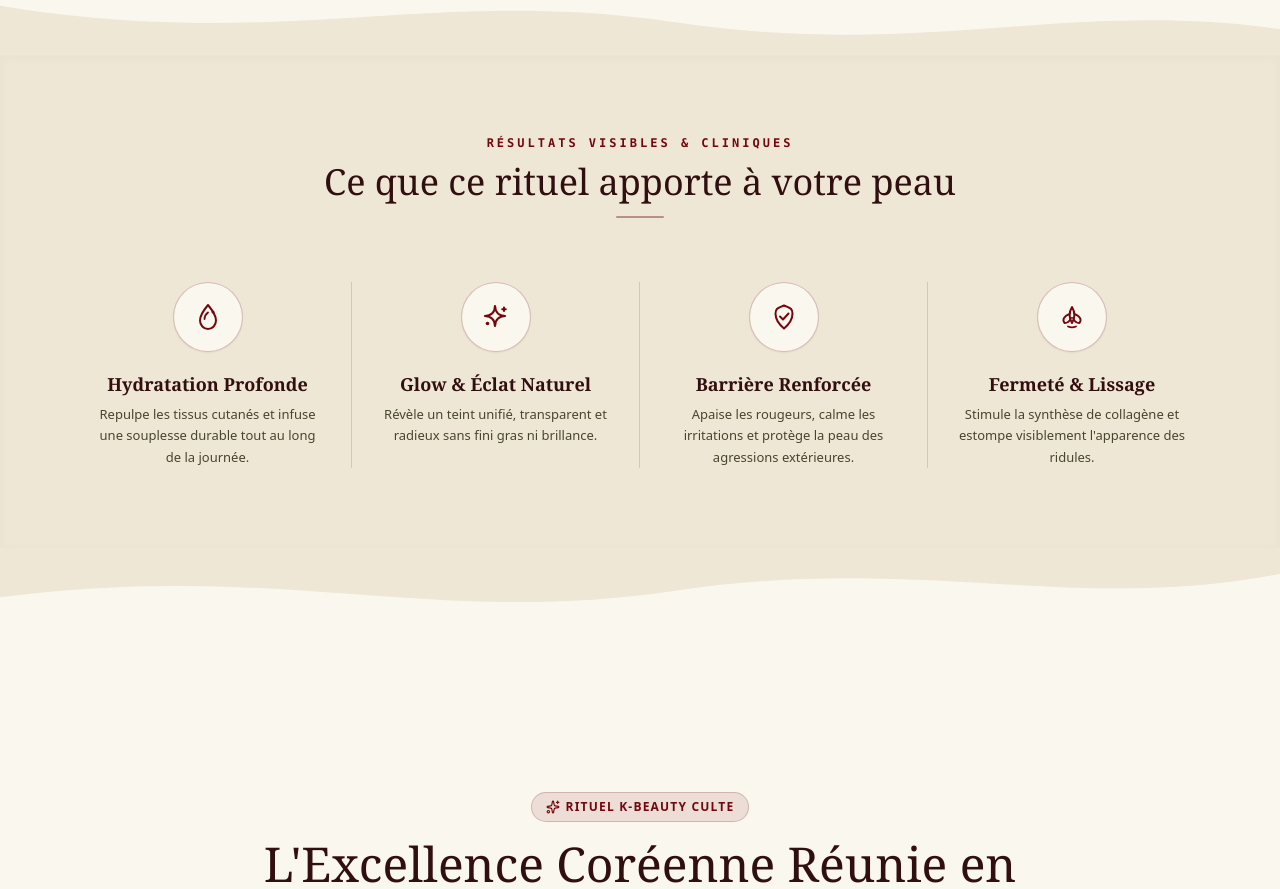
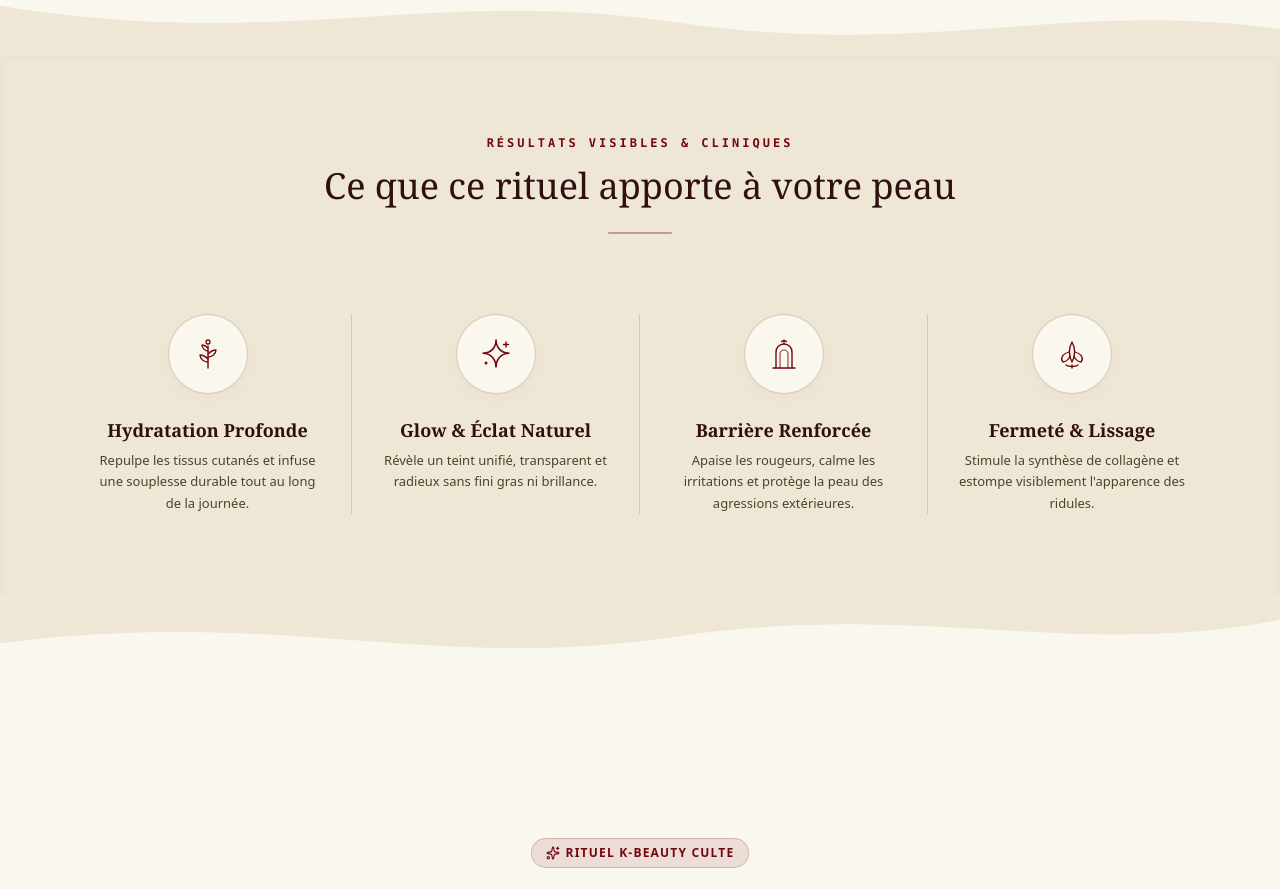
Before and after one commit to belmlikikram7-dev/les-packs, a Next.js app in the folder landing-page-2/: page / in a window 1280 px wide. Shown: the part 1000-1889 px from the top of the page. Built offline with nearby package versions, Linux system fonts and the light colour scheme.

Commit message:
Lower divider line and introduce luxury editorial botanical line icons

```diff
--- a/landing-page-2/components/PackIntro.tsx
+++ b/landing-page-2/components/PackIntro.tsx
@@ -2,89 +2,68 @@
 
 import React from "react";
 
-// Professional & Cute K-Beauty Icons with refined curves and sparkles
-// 1. Cute Dewdrop with little sparkle for Deep Hydration
-function CuteHydrationIcon({ className = "w-7 h-7" }: { className?: string }) {
+// Minimalist, high-end Korean beauty & botanical line-art icons (inspired by luxury editorial skincare & the reference image)
+// 1. Botanical Ginkgo / Dew Leaf for Deep Hydration
+function EditorialHydrationIcon({ className = "w-9 h-9" }: { className?: string }) {
   return (
-    <svg className={className} viewBox="0 0 32 32" fill="none" stroke="currentColor" strokeLinecap="round" strokeLinejoin="round">
-      {/* Plump, cute water droplet */}
-      <path
-        d="M16 4 C16 4 8 13.5 8 19.5 C8 24.2 11.6 28 16 28 C20.4 28 24 24.2 24 19.5 C24 13.5 16 4 16 4 Z"
-        strokeWidth="2"
-      />
-      {/* Cute inner moisture shine curve */}
-      <path
-        d="M12.5 18 C12.5 15.5 14 13 16 11.5"
-        strokeWidth="1.8"
-        strokeLinecap="round"
-      />
-      {/* Tiny companion sparkle drop */}
-      <circle cx="21" cy="11" r="1.5" fill="currentColor" stroke="none" />
+    <svg className={className} viewBox="0 0 40 40" fill="none" stroke="currentColor" strokeLinecap="round" strokeLinejoin="round">
+      {/* Delicate botanical leaf branch */}
+      <path d="M20 34V12" strokeWidth="1.4" />
+      <path d="M20 28C16 28 12 25 12 21C15 21 18 23 20 25" strokeWidth="1.3" />
+      <path d="M20 23C24 23 28 20 28 16C25 16 22 18 20 20" strokeWidth="1.3" />
+      <path d="M20 17C17 17 14 14 14 11C16.5 11 18.5 12.5 20 14" strokeWidth="1.3" />
+      {/* Top micro dewdrop */}
+      <circle cx="20" cy="8" r="2" strokeWidth="1.3" />
     </svg>
   );
 }
 
-// 2. Cute Glass-Skin 4-Point Star Sparkle (matching user's uploaded reference exactly)
-function CuteGlowIcon({ className = "w-7 h-7" }: { className?: string }) {
+// 2. High-End Sparkle & Radiance (Luxury 4-Point Star + Accent Twinkle matching the reference image)
+function EditorialGlowIcon({ className = "w-9 h-9" }: { className?: string }) {
   return (
-    <svg className={className} viewBox="0 0 32 32" fill="none" stroke="currentColor" strokeLinecap="round" strokeLinejoin="round">
-      {/* Rounded 4-point organic star */}
+    <svg className={className} viewBox="0 0 40 40" fill="none" stroke="currentColor" strokeLinecap="round" strokeLinejoin="round">
+      {/* Center 4-point organic radiant star */}
       <path
-        d="M15 5 C15.2 11 11 14.8 5 15 C11 15.2 14.8 19 15 25 C15.2 19 19 15.2 25 15 C19 14.8 15.2 11 15 5 Z"
-        strokeWidth="2.2"
+        d="M20 6C20.2 13.5 15 19 7 19.2C15 19.4 19.8 25 20 33C20.2 25 25 19.4 33 19.2C25 19 20.2 13.5 20 6Z"
+        strokeWidth="1.6"
       />
-      {/* Cute tiny top-right star twinkle (+) */}
-      <path d="M24 6.5 V10 M22.2 8.25 H25.8" strokeWidth="2" strokeLinecap="round" />
-      {/* Cute tiny bottom-left soft sparkle dot */}
-      <circle cx="7.5" cy="22.5" r="1.8" fill="currentColor" stroke="none" />
+      {/* Top right delicate secondary twinkle */}
+      <path d="M30 8V13M27.5 10.5H32.5" strokeWidth="1.4" />
+      {/* Subtle bottom left pearl dot */}
+      <circle cx="10" cy="29" r="1.5" fill="currentColor" stroke="none" />
     </svg>
   );
 }
 
-// 3. Cute Protective Heart-Shield / Barrier Protection
-function CuteBarrierIcon({ className = "w-7 h-7" }: { className?: string }) {
+// 3. Hanbang Arch / Protective Pavilion Shield (matching the architectural/natural arches in the reference)
+function EditorialBarrierIcon({ className = "w-9 h-9" }: { className?: string }) {
   return (
-    <svg className={className} viewBox="0 0 32 32" fill="none" stroke="currentColor" strokeLinecap="round" strokeLinejoin="round">
-      {/* Smooth rounded shield */}
-      <path
-        d="M16 4.5 C21.5 7 24.5 7 24.5 12.5 C24.5 19.5 19 25 16 27.5 C13 25 7.5 19.5 7.5 12.5 C7.5 7 10.5 7 16 4.5 Z"
-        strokeWidth="2"
-      />
-      {/* Gentle protective checkmark with soft dot */}
-      <path
-        d="M12 15.5 L15 18.5 L20.5 12.5"
-        strokeWidth="2"
-        strokeLinecap="round"
-      />
+    <svg className={className} viewBox="0 0 40 40" fill="none" stroke="currentColor" strokeLinecap="round" strokeLinejoin="round">
+      {/* Elegant Korean archway */}
+      <path d="M12 34V18C12 13.5 15.5 10 20 10C24.5 10 28 13.5 28 18V34" strokeWidth="1.4" />
+      {/* Inner slender arch */}
+      <path d="M16 34V20C16 17.8 17.8 16 20 16C22.2 16 24 17.8 24 20V34" strokeWidth="1.2" opacity="0.75" />
+      {/* Top botanical finial / protective blossom */}
+      <path d="M20 6V10M17.5 7.5C18.5 6.5 21.5 6.5 22.5 7.5" strokeWidth="1.3" />
+      {/* Base baseline */}
+      <path d="M9 34H31" strokeWidth="1.4" />
     </svg>
   );
 }
 
-// 4. Cute Collagen Lotus Blossom / Firmness & Rejuvenation
-function CuteFirmnessIcon({ className = "w-7 h-7" }: { className?: string }) {
+// 4. Korean Lotus / Collagen Rebirth Blossom
+function EditorialFirmnessIcon({ className = "w-9 h-9" }: { className?: string }) {
   return (
-    <svg className={className} viewBox="0 0 32 32" fill="none" stroke="currentColor" strokeLinecap="round" strokeLinejoin="round">
-      {/* Center upright petal */}
-      <path
-        d="M16 6 C13 11 13 17 16 22 C19 17 19 11 16 6 Z"
-        strokeWidth="2"
-      />
-      {/* Left blooming petal */}
-      <path
-        d="M13.5 13 C8 15 6 18.5 8.5 22 C11.5 22 14 19.5 15 17"
-        strokeWidth="1.9"
-      />
-      {/* Right blooming petal */}
-      <path
-        d="M18.5 13 C24 15 26 18.5 23.5 22 C20.5 22 18 19.5 17 17"
-        strokeWidth="1.9"
-      />
-      {/* Cute base support curve */}
-      <path
-        d="M12 25.5 C14.5 26.5 17.5 26.5 20 25.5"
-        strokeWidth="1.8"
-        strokeLinecap="round"
-      />
+    <svg className={className} viewBox="0 0 40 40" fill="none" stroke="currentColor" strokeLinecap="round" strokeLinejoin="round">
+      {/* Central petal */}
+      <path d="M20 8C16.5 14 16.5 22 20 28C23.5 22 23.5 14 20 8Z" strokeWidth="1.4" />
+      {/* Left side blooming petal */}
+      <path d="M17 18C10 20 8 25 11 28C14 28 17 25 18 22" strokeWidth="1.3" />
+      {/* Right side blooming petal */}
+      <path d="M23 18C30 20 32 25 29 28C26 28 23 25 22 22" strokeWidth="1.3" />
+      {/* Base pedestal cup */}
+      <path d="M14 31C17 33 23 33 26 31" strokeWidth="1.4" />
+      <path d="M20 31V34" strokeWidth="1.4" />
     </svg>
   );
 }
@@ -92,22 +71,22 @@
 export default function PackIntro() {
   const results = [
     {
-      icon: CuteHydrationIcon,
+      icon: EditorialHydrationIcon,
       title: "Hydratation Profonde",
       desc: "Repulpe les tissus cutanés et infuse une souplesse durable tout au long de la journée.",
     },
     {
-      icon: CuteGlowIcon,
+      icon: EditorialGlowIcon,
       title: "Glow & Éclat Naturel",
       desc: "Révèle un teint unifié, transparent et radieux sans fini gras ni brillance.",
     },
     {
-      icon: CuteBarrierIcon,
+      icon: EditorialBarrierIcon,
       title: "Barrière Renforcée",
       desc: "Apaise les rougeurs, calme les irritations et protège la peau des agressions extérieures.",
     },
     {
-      icon: CuteFirmnessIcon,
+      icon: EditorialFirmnessIcon,
       title: "Fermeté & Lissage",
       desc: "Stimule la synthèse de collagène et estompe visiblement l'apparence des ridules.",
     },
@@ -136,19 +115,20 @@
       <div className="bg-[#EFE7D5] py-14 sm:py-20 px-4 sm:px-6 lg:px-8 relative shadow-[inset_0_2px_12px_rgba(49,15,16,0.03)]">
         <div className="max-w-6xl mx-auto">
 
-          {/* Subtle Category Eyebrow & Main Title */}
-          <div className="text-center max-w-2xl mx-auto mb-14 sm:mb-16">
-            <span className="font-mono text-[11px] sm:text-xs uppercase font-bold tracking-[0.25em] text-[#74070D] block mb-2">
+          {/* Subtle Category Eyebrow & Main Title with LOWERED DIVIDER LINE */}
+          <div className="text-center max-w-2xl mx-auto mb-16 sm:mb-20">
+            <span className="font-mono text-[11px] sm:text-xs uppercase font-bold tracking-[0.25em] text-[#74070D] block mb-3">
               Résultats Visibles & Cliniques
             </span>
-            <h2 className="font-serif text-2xl sm:text-3xl md:text-4xl font-normal text-[#310F10] leading-tight mb-3">
+            <h2 className="font-serif text-2xl sm:text-3xl md:text-4xl font-normal text-[#310F10] leading-tight mb-6">
               Ce que ce rituel apporte à votre peau
             </h2>
-            <div className="w-12 h-0.5 bg-[#74070D]/40 mx-auto rounded-full mt-3" />
+            {/* Lowered line: mt-6 with delicate styling */}
+            <div className="w-16 h-[2px] bg-[#74070D]/35 mx-auto rounded-full mt-6" />
           </div>
 
           {/* 4 Pillars in a Flowing Row with Refined Separators (exact style from reference image) */}
-          <div className="grid grid-cols-1 sm:grid-cols-2 lg:grid-cols-4 gap-8 lg:gap-0 lg:divide-x lg:divide-[#74070D]/15">
+          <div className="grid grid-cols-1 sm:grid-cols-2 lg:grid-cols-4 gap-10 lg:gap-0 lg:divide-x lg:divide-[#74070D]/15">
             {results.map((item, idx) => {
               const Icon = item.icon;
               return (
@@ -156,12 +136,9 @@
                   key={idx}
                   className="flex flex-col items-center text-center px-4 lg:px-7 group"
                 >
-                  {/* Circular badge exactly matching the user's reference image:
-                      - Clean circular disk in #FAF7EE
-                      - Ultra delicate rosy/burgundy border in #74070D/25
-                      - Elegant cute icon centered in deep wine red #74070D */}
-                  <div className="w-16 h-16 sm:w-[70px] sm:h-[70px] rounded-full bg-[#FAF7EE] border border-[#74070D]/25 shadow-xs flex items-center justify-center text-[#74070D] mb-5 group-hover:scale-105 group-hover:border-[#74070D]/50 transition-all duration-300">
-                    <Icon className="w-7 h-7 sm:w-8 sm:h-8" />
+                  {/* Clean, high-end circular badge with soft subtle ring */}
+                  <div className="w-18 h-18 sm:w-20 sm:h-20 rounded-full bg-[#FAF7EE] border border-[#74070D]/20 shadow-[0_4px_16px_rgba(116,7,13,0.04)] flex items-center justify-center text-[#74070D] mb-6 group-hover:scale-105 group-hover:border-[#74070D]/40 transition-all duration-300">
+                    <Icon className="w-9 h-9 sm:w-10 sm:h-10" />
                   </div>
 
                   {/* Benefit Title */}
```
